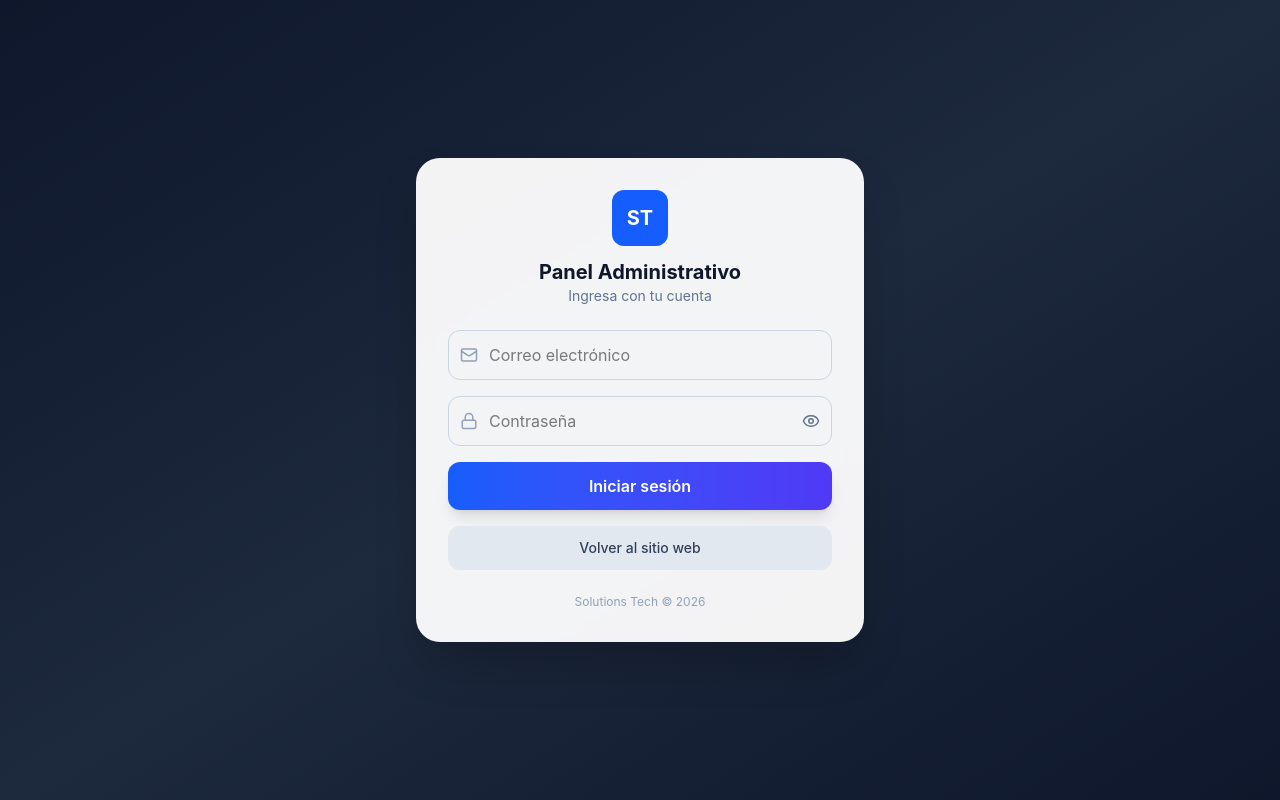
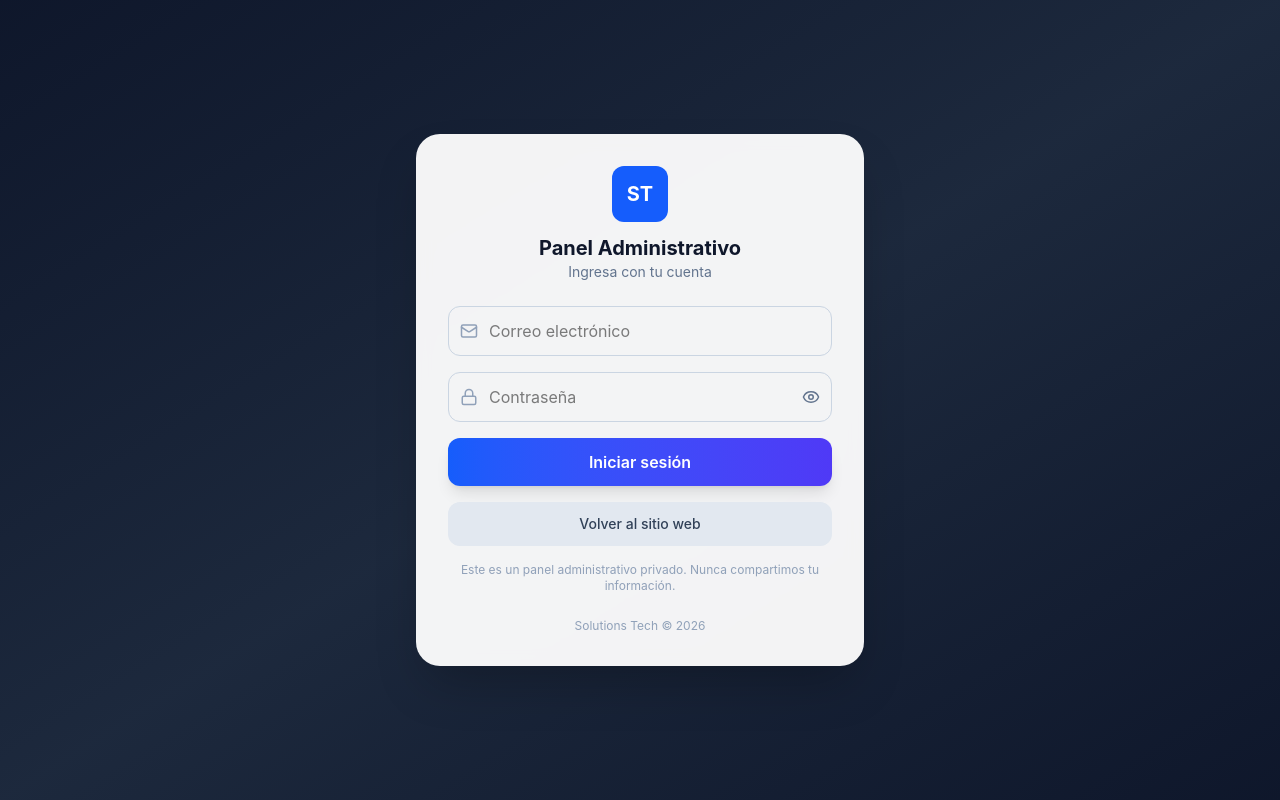
Before and after one commit to Gabyyy27/SolutionsTechApp, a React (Vite) app: page /panel/login in a window 1280 px wide. Built offline with nearby package versions, Linux system fonts and the light colour scheme; no server answers; the database is empty.

Commit message:
Verificacion Google 3

```diff
--- a/index.html
+++ b/index.html
@@ -3,6 +3,8 @@
   <head>
     <meta charset="UTF-8" />
     <meta name="google-site-verification" content="ME43qFnk0ubPjh4wcLqLvna-uqzF-_00t7ShUGMU0fs" />
+    <meta name="description" content="Solutions Tech - Venta de productos y servicios tecnológicos. Sitio oficial." />
+    <meta name="robots" content="index, follow" />
     <link rel="icon" type="image/svg+xml" href="/st web.png" />
     <meta name="viewport" content="width=device-width, initial-scale=1.0" />
     <title>solutions-tech-app</title>
--- a/src/pages/Login.jsx
+++ b/src/pages/Login.jsx
@@ -156,6 +156,9 @@ function Login() {
         >
           Volver al sitio web
         </button>
+        <p className="mt-4 text-xs text-slate-400 text-center">
+        Este es un panel administrativo privado. Nunca compartimos tu información.
+        </p>
         {/* Footer */}
         <p className="mt-6 text-center text-xs text-slate-400">
           Solutions Tech © {new Date().getFullYear()}
--- a/src/routes/AdminRoute.jsx
+++ b/src/routes/AdminRoute.jsx
@@ -73,7 +73,7 @@ function AdminRoute({ children }) {
     profile.activo === true
 
   if (!isAdmin) {
-    return <Navigate to="/panel/login" replace />
+    return <Navigate to="/panel-login-admin-privado-2026" replace />
   }
 
   return children
```
